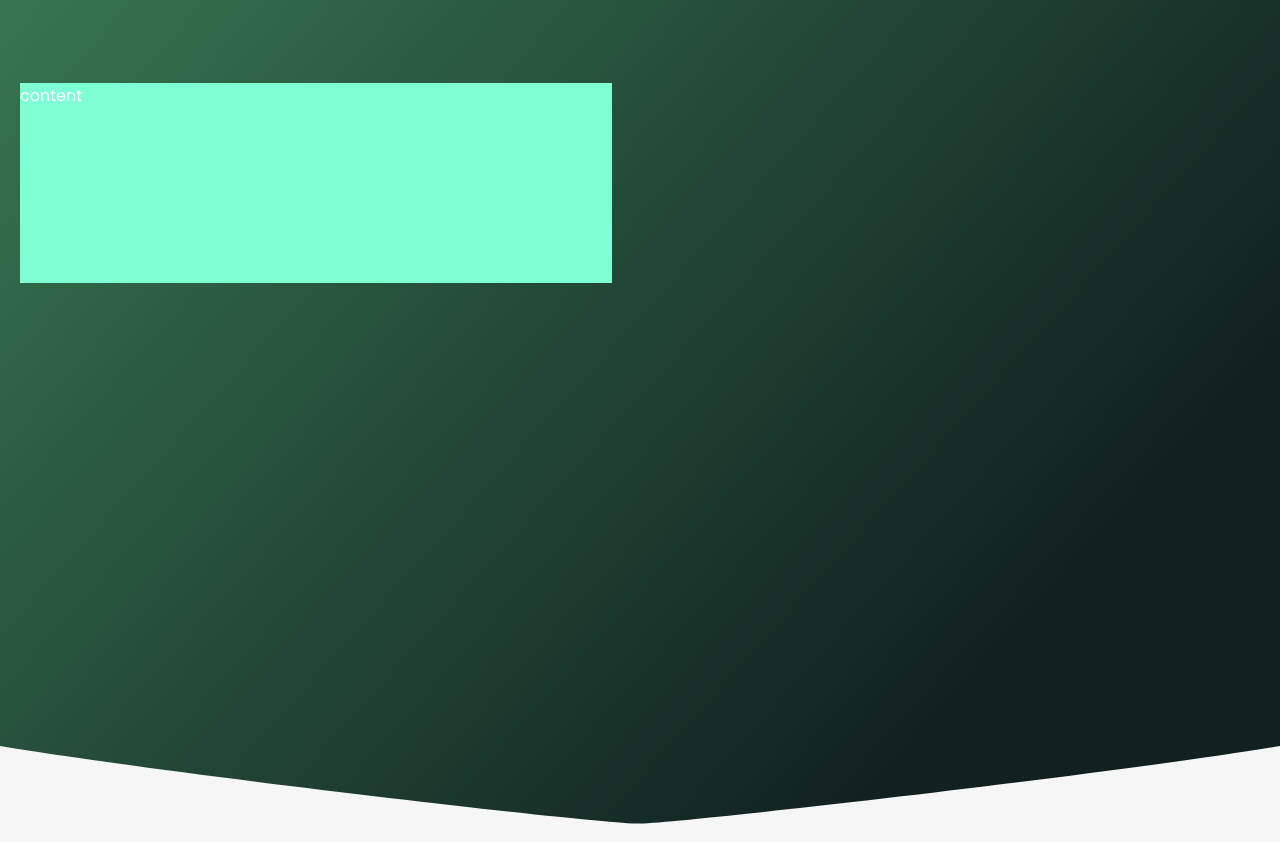
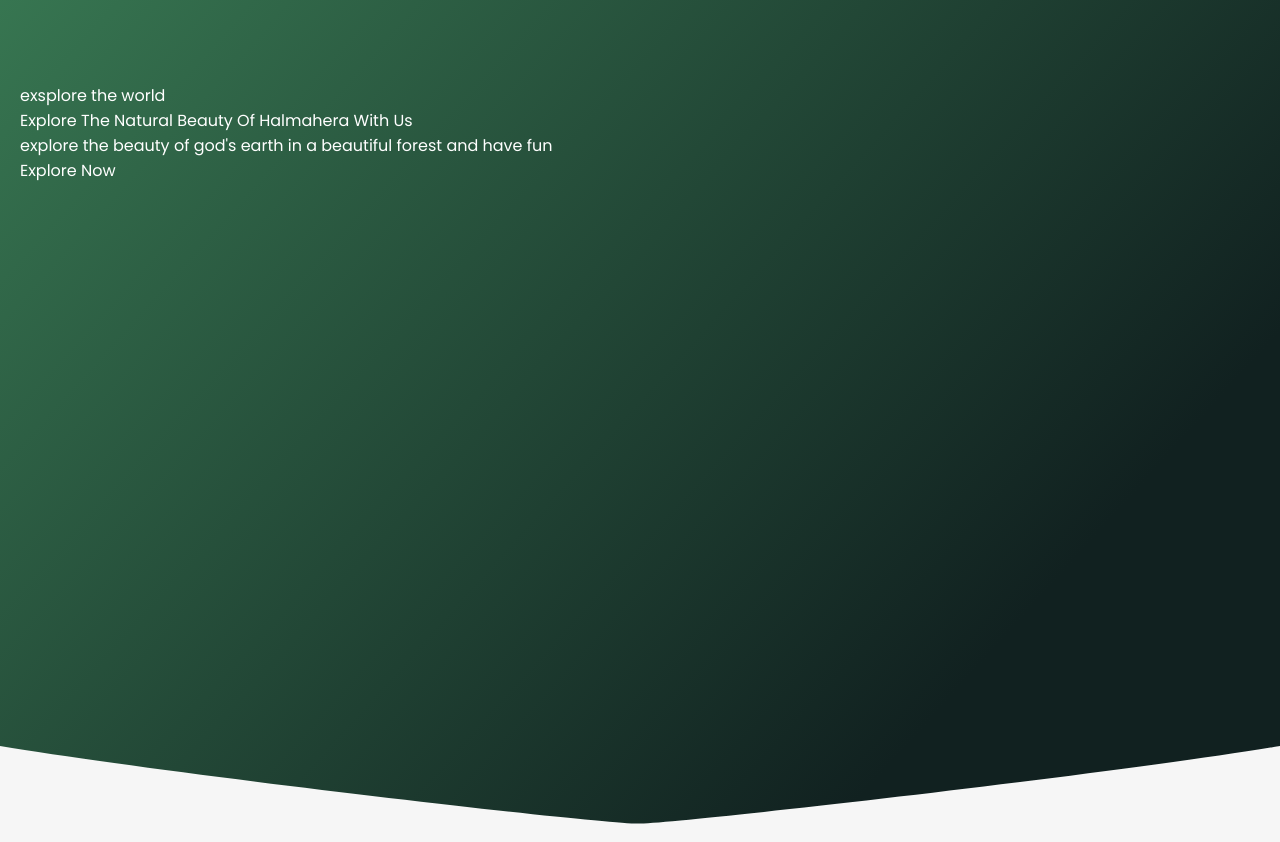
Before and after one commit to Nattyme/GoTrip, a plain HTML site: page index.html in a window 1280 px wide. Shown: the part 98-940 px from the top of the page. Drawn offline with Linux system fonts and the light colour scheme.

Commit message:
HTML
- header content added;

```diff
--- a/css/main.css
+++ b/css/main.css
@@ -154,3 +154,14 @@ body {
     position: relative;
     top: 1px;
 }
+
+.header-content {
+}
+.header__badge {
+}
+.header__title {
+}
+.header__text {
+}
+.header__btn {
+}
--- a/index.html
+++ b/index.html
@@ -33,7 +33,13 @@
             </nav>
         </div>
         <div class="header-content">
-            <div class="block">content</div>
+
+            <div class="header__badge">exsplore the world</div>
+            <h1 class="header__title">Explore The Natural Beauty Of Halmahera With Us</h1>
+            <div class="header__text">
+                <p>explore the beauty of god's earth in a beautiful forest and have fun</p>
+            </div>
+            <a href="#!" class="header__btn"> Explore Now</a>
         </div>
     </div>
    </header>
```
